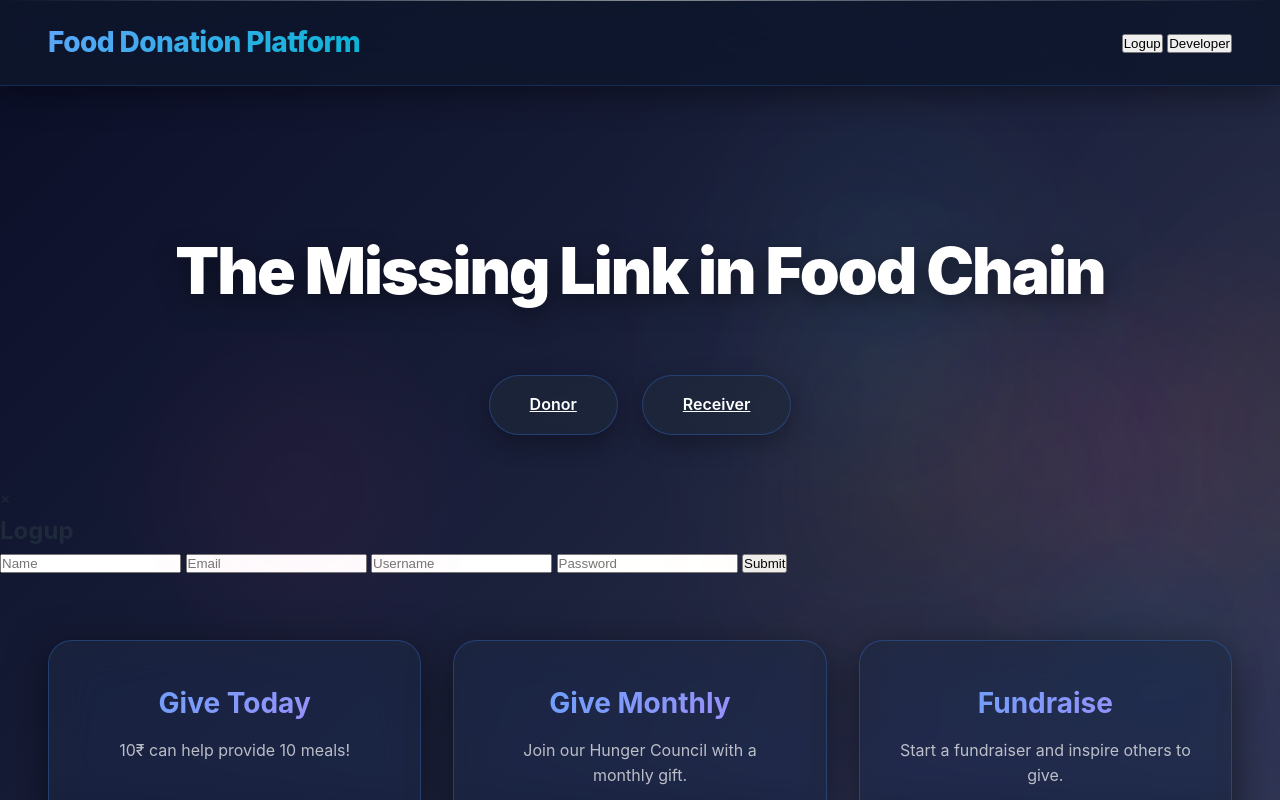
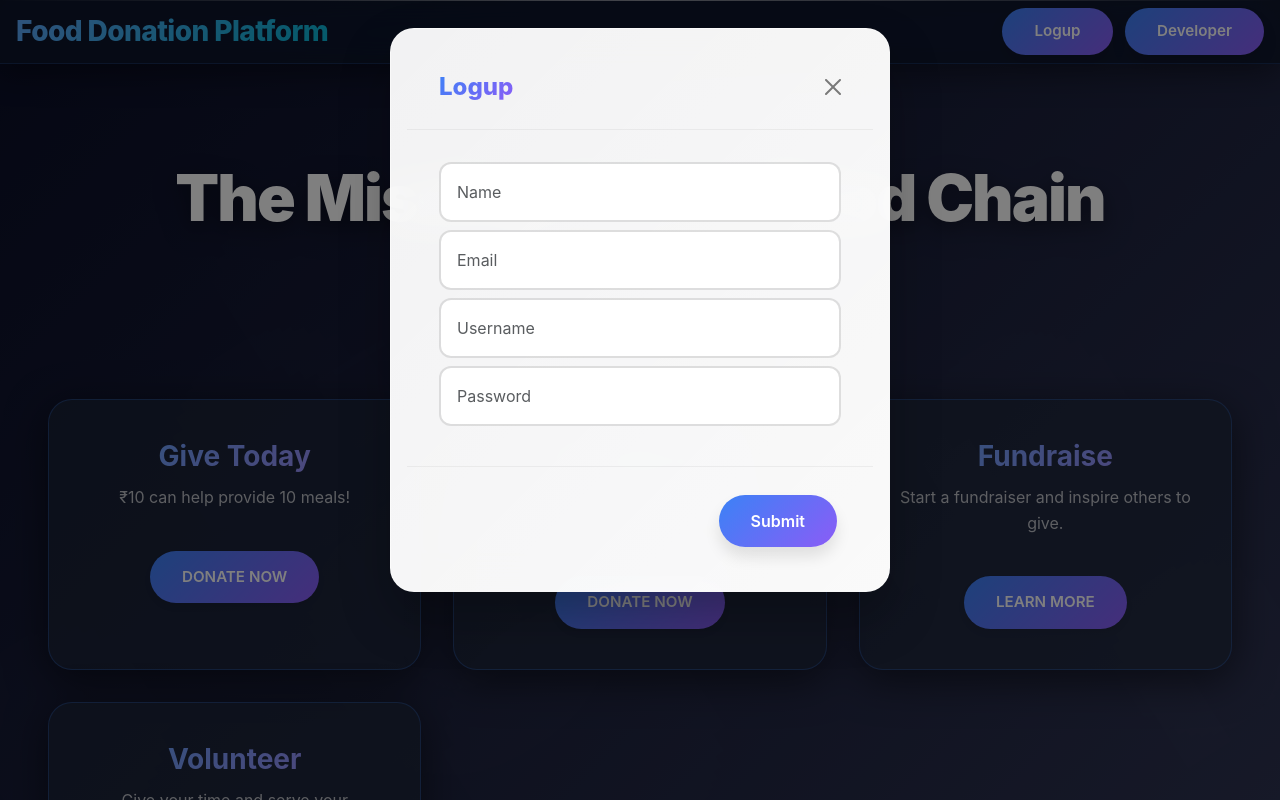
Before and after one commit to SiddharthKumar241/Food_Link, a website: page frontend/rajo.html in a window 1280 px wide. Both pictures are taken after a click on the button "Logup". Shown: the top 800 px of the page. Drawn offline with nearby package versions, Linux system fonts and the light colour scheme.

Commit message:
Update rajo.html

```diff
--- a/frontend/rajo.html
+++ b/frontend/rajo.html
@@ -1,93 +1,240 @@
 <!DOCTYPE html>
 <html lang="en">
-
 <head>
-  <meta charset="UTF-8">
+  <meta charset="UTF-8" />
   <meta name="viewport" content="width=device-width, initial-scale=1.0">
   <title>The Missing Link in Food Chain</title>
+
+  <!-- Bootstrap CSS -->
+  <link href="https://cdn.jsdelivr.net/npm/bootstrap@5.3.0/dist/css/bootstrap.min.css" rel="stylesheet" />
+
+  <!-- Animate.css -->
+  <link rel="stylesheet" href="https://cdnjs.cloudflare.com/ajax/libs/animate.css/4.1.1/animate.min.css"/>
+
+  <!-- Boxicons -->
+  <link href="https://unpkg.com/boxicons@2.1.4/css/boxicons.min.css" rel="stylesheet">
   <link rel="stylesheet" href="rajo.css">
-  <script>
-    document.addEventListener("DOMContentLoaded", () => {
-      const receiverBtn = document.getElementById('receiver-btn');
-      if (!receiverBtn) {
-        console.error("Receiver button with id 'receiver-btn' not found!");
-        return;
+  <!-- <style>
+    /* Base page styling */
+body {
+  margin: 0;
+  padding: 0;
+  background: linear-gradient(120deg, #fbc2eb, #a6c1ee);
+  overflow-x: hidden;
+  font-family: 'Segoe UI', sans-serif;
+  position: relative;
+  min-height: 100vh;
 }
 
-      receiverBtn.addEventListener('click', () => {
-        if (!navigator.geolocation) {
-          alert("Geolocation not supported by your browser.");
-          return;
+/* Floating glowing shapes */
+.background-animation .shape {
+  position: absolute;
+  opacity: 0.35;
+  filter: blur(5px) drop-shadow(0 0 10px rgba(255,255,255,0.6));
 }
 
-        navigator.geolocation.getCurrentPosition(async (pos) => {
-          const latitude = pos.coords.latitude;
-          const longitude = pos.coords.longitude;
+/* Shape sizes */
+.shape.small {
+  width: 20px;
+  height: 20px;
+  background: rgba(255,255,255,0.5);
+  border-radius: 50%;
+  animation: float1 6s infinite ease-in-out;
+}
 
-          const userId = "user123";
-          const name = "Receiver Name";
-          const role = "receiver";
+.shape.medium {
+  width: 40px;
+  height: 40px;
+  background: rgba(255,255,255,0.4);
+  border-radius: 50%;
+  animation: float2 9s infinite ease-in-out;
+}
 
-          try {
-            const response = await fetch('/store-location', {
-              method: 'POST',
-              headers: { 'Content-Type': 'application/json' },
-              body: JSON.stringify({ userId, name, latitude, longitude, role })
-            });
+.shape.large {
+  width: 60px;
+  height: 60px;
+  background: rgba(255,255,255,0.3);
+  border-radius: 50%;
+  animation: float3 12s infinite ease-in-out;
+}
 
-            const data = await response.json();
-            if (response.ok) {
-              window.location.href = `/results?lat=${latitude}&lon=${longitude}`;
-            } else {
-              alert("Error: " + data.error);
+/* Float animations */
+@keyframes float1 {
+  0%, 100% { transform: translateY(0) translateX(0); }
+  50% { transform: translateY(-20px) translateX(10px); }
 }
-          } catch (err) {
-            alert("Failed to store location: " + err.message);
+@keyframes float2 {
+  0%, 100% { transform: translateY(0) translateX(0); }
+  50% { transform: translateY(-35px) translateX(15px); }
 }
-        }, (err) => {
-          alert("Error fetching location: " + err.message);
-        });
-      });
-    });
-  </script>
+@keyframes float3 {
+  0%, 100% { transform: translateY(0) translateX(0); }
+  50% { transform: translateY(-50px) translateX(-20px); }
+}
 
+/* Navbar */
+.navbar {
+  padding: 1rem 2rem;
+  background: rgba(255, 255, 255, 0.15);
+  backdrop-filter: blur(12px);
+  display: flex;
+  justify-content: space-between;
+  align-items: center;
+  border-radius: 0 0 20px 20px;
+  box-shadow: 0 4px 20px rgba(0,0,0,0.1);
+}
+.navbar .logo {
+  font-size: 1.5rem;
+  font-weight: 700;
+  color: #fff;
+}
+.navbar button {
+  border: none;
+  background: #ff758c;
+  color: #fff;
+  padding: 0.5rem 1rem;
+  border-radius: 25px;
+  font-weight: 600;
+  transition: 0.3s;
+}
+.navbar button:hover {
+  background: #ff5a7a;
+}
+
+/* Title */
+.title {
+  text-align: center;
+  color: #fff;
+  font-size: 2.8rem;
+  font-weight: 700;
+  margin-top: 4rem;
+  text-shadow: 0 4px 10px rgba(0,0,0,0.3);
+}
+
+/* Buttons */
+.buttons {
+  display: flex;
+  justify-content: center;
+  gap: 2rem;
+  margin-top: 2rem;
+}
+.buttons .btn {
+  padding: 0.8rem 2rem;
+  border-radius: 30px;
+  background: rgba(255, 255, 255, 0.2);
+  color: #fff;
+  font-weight: 600;
+  backdrop-filter: blur(10px);
+  transition: 0.3s;
+  border: none;
+}
+.buttons .btn:hover {
+  transform: translateY(-3px);
+  background: rgba(255, 255, 255, 0.35);
+}
+
+/* Donation Boxes */
+.donation-options {
+  display: grid;
+  grid-template-columns: repeat(auto-fit, minmax(220px, 1fr));
+  gap: 1.5rem;
+  padding: 3rem;
+}
+.donation-box {
+  background: rgba(255, 255, 255, 0.15);
+  backdrop-filter: blur(12px);
+  border-radius: 15px;
+  padding: 1.5rem;
+  color: #fff;
+  text-align: center;
+  transition: 0.3s;
+  box-shadow: 0 4px 15px rgba(0,0,0,0.1);
+}
+.donation-box:hover {
+  transform: translateY(-5px);
+  background: rgba(255, 255, 255, 0.25);
+}
+.donation-box button {
+  margin-top: 1rem;
+  border: none;
+  padding: 0.5rem 1rem;
+  background: #6c63ff;
+  color: #fff;
+  border-radius: 25px;
+  transition: 0.3s;
+}
+.donation-box button:hover {
+  background: #5a52d8;
+}
+
+/* Footer */
+.footer {
+  background: rgba(0,0,0,0.6);
+  color: #fff;
+  text-align: center;
+  padding: 1rem;
+  position: absolute;
+  bottom: 0;
+  width: 100%;
+  font-size: 0.9rem;
+}
+
+/* Modal */
+.modal-content {
+  border-radius: 15px;
+  background: rgba(255, 255, 255, 0.9);
+}
+.btn-custom {
+    background: linear-gradient(45deg, #ff758c, #ff7eb3);
+    color: #fff;
+    border-radius: 25px;
+    padding: 0.5rem 1.2rem;
+    font-weight: 600;
+    border: none;
+    box-shadow: 0 4px 10px rgba(255,118,140,0.4);
+    transition: 0.3s;
+    cursor: pointer;
+    text-decoration: none;
+    display: inline-flex;
+    align-items: center;
+    justify-content: center;
+  }
+  .btn-custom:hover {
+    transform: scale(0.97);
+    text-decoration: none;
+    color: #fff;
+  }
+
+  </style> -->
 </head>
+<body>
 
-<body>
-  <div class="navbar">
+  <!-- Background Shapes -->
+  <div class="background-animation"></div>
+
+  <!-- Navbar -->
+<div class="navbar d-flex align-items-center justify-content-between px-3 py-2">
   <div class="logo">Food Donation Platform</div>
-    <div class="button-group">
-      <button class="logup-btn" onclick="openPopup()">Logup</button>
-      <button class="logup-btn" onclick="window.location.href='https://www.siddharthkumar.tech/'">Developer</button>
+  <div>
+    <button data-bs-toggle="modal" data-bs-target="#logupModal" class="btn btn-custom me-2">Logup</button>
+    <a href="https://www.siddharthkumar.tech/" target="_blank" rel="noopener noreferrer" class="btn btn-custom">Developer</a>
   </div>
 </div>
 
-  <div class="background-animation"></div>
-  <div class="main_box">
-    <div class="bold">
-      <div class="container">
-        <br><br>
-        <h1 class="title">The Missing Link in Food Chain</h1><br>
-        <div class="buttons">
-          <a href="./donor.html" class="btn donor-btn">Donor</a>
-          <a id="receiver-btn" class="btn receiver-btn" href="./Receiver.html">Receiver</a>
-        </div><br><br>
+  <!-- Title -->
+  <h1 class="title animate__animated animate__fadeInDown">The Missing Link in Food Chain</h1>
+
+  <!-- Main Buttons -->
+  <div class="buttons animate__animated animate__fadeInUp animate__delay-1s">
+    <a href="./donor.html" class="btn">Donor</a>
+    <button id="receiver-btn" class="btn">Receiver</button>
   </div>
-      <div class="popup-container" id="logupPopup">
-        <span class="close-btn" onclick="closePopup()">×</span>
-        <h2>Logup</h2>
-        <form id="logupForm">
-          <input type="text" id="name" placeholder="Name" required>
-          <input type="email" id="email" placeholder="Email" required>
-          <input type="text" id="username" placeholder="Username" required>
-          <input type="password" id="password" placeholder="Password" required>
-          <button type="submit">Submit</button>
-        </form>
-      </div>
-      <div class="donation-options">
+
+  <!-- Donation Options -->
+  <div class="donation-options animate__animated animate__fadeInUp animate__delay-2s">
     <div class="donation-box">
       <h3>Give Today</h3>
-          <p>10₹ can help provide 10 meals!</p>
+      <p>₹10 can help provide 10 meals!</p>
       <button>DONATE NOW</button>
     </div>
     <div class="donation-box">
@@ -106,62 +253,93 @@
       <button>GET STARTED</button>
     </div>
   </div>
-    </div>
-  </div>
 
+  <!-- Footer -->
   <div class="footer">
     <p>&copy; 2025 SARC LIMITED | All Rights Reserved.</p>
     <p>We bridge the gap between those in need and those who wish to make a difference.</p>
   </div>
 
+  <!-- Logup Modal -->
+  <div class="modal fade" id="logupModal" tabindex="-1">
+    <div class="modal-dialog">
+      <div class="modal-content p-3">
+        <div class="modal-header">
+          <h5 class="modal-title">Logup</h5>
+          <button type="button" class="btn-close" data-bs-dismiss="modal"></button>
+        </div>
+        <form id="logupForm">
+          <div class="modal-body">
+            <input type="text" id="name" class="form-control mb-2" placeholder="Name" required>
+            <input type="email" id="email" class="form-control mb-2" placeholder="Email" required>
+            <input type="text" id="username" class="form-control mb-2" placeholder="Username" required>
+            <input type="password" id="password" class="form-control mb-2" placeholder="Password" required>
+          </div>
+          <div class="modal-footer">
+            <button type="submit" class="btn btn-primary">Submit</button>
+          </div>
+        </form>
+      </div>
+    </div>
+  </div>
+
+  <!-- Bootstrap JS -->
+  <script src="https://cdn.jsdelivr.net/npm/bootstrap@5.3.0/dist/js/bootstrap.bundle.min.js"></script>
+
   <script>
-    function openPopup() {
-      document.getElementById("logupPopup").classList.add("active");
+    // Floating shapes
+    function createShapes() {
+      const shapes = ['circle', 'square', 'triangle'];
+      const container = document.querySelector('.background-animation');
+      for (let i = 0; i < 12; i++) {
+        const shape = document.createElement('div');
+        shape.classList.add('shape');
+        shape.style.top = Math.random() * 100 + 'vh';
+        shape.style.left = Math.random() * 100 + 'vw';
+        shape.style.width = shape.style.height = (20 + Math.random() * 50) + 'px';
+        shape.style.background = `rgba(255,255,255,${Math.random() * 0.3})`;
+        container.appendChild(shape);
       }
+    }
+    createShapes();
 
-    function closePopup() {
-      document.getElementById("logupPopup").classList.remove("active");
+    // Geolocation
+    document.getElementById('receiver-btn').addEventListener('click', () => {
+      if (!navigator.geolocation) return alert("Geolocation not supported.");
+      navigator.geolocation.getCurrentPosition(async (pos) => {
+        const { latitude, longitude } = pos.coords;
+        const userId = "user123", name = "Receiver Name", role = "receiver";
+        try {
+          const res = await fetch('/store-location', {
+            method: 'POST',
+            headers: { 'Content-Type': 'application/json' },
+            body: JSON.stringify({ userId, name, latitude, longitude, role })
+          });
+          const data = await res.json();
+          if (res.ok) window.location.href = `/results?lat=${latitude}&lon=${longitude}`;
+          else alert("Error: " + data.error);
+        } catch (err) {
+          alert("Failed: " + err.message);
         }
+      }, (err) => alert("Error: " + err.message));
+    });
 
-    document.getElementById("logupForm")?.addEventListener("submit", function (event) {
-      event.preventDefault();
-
+    // Form submit
+    document.getElementById('logupForm').addEventListener('submit', async (e) => {
+      e.preventDefault();
       const name = document.getElementById("name").value;
       const email = document.getElementById("email").value;
       const username = document.getElementById("username").value;
       const password = document.getElementById("password").value;
-
-      fetch('/register', {
+      const res = await fetch('/register', {
         method: 'POST',
         headers: { 'Content-Type': 'application/json' },
         body: JSON.stringify({ name, email, username, password })
-      }).then(response => response.json())
-        .then(data => {
+      });
+      const data = await res.json();
       alert(data.message);
-          closePopup();
+      bootstrap.Modal.getInstance(document.getElementById('logupModal')).hide();
     });
-    });
-
-    function createShapes() {
-      const shapes = ['circle', 'square', 'triangle', 'pentagon', 'hexagon', 'star'];
-      const animationContainer = document.querySelector('.background-animation');
-
-      for (let i = 0; i < 15; i++) {
-        let shapeDiv = document.createElement('div');
-        let shapeType = shapes[Math.floor(Math.random() * shapes.length)];
-        shapeDiv.classList.add('shape', shapeType);
-        shapeDiv.style.top = Math.random() * 100 + 'vh';
-        shapeDiv.style.left = Math.random() * 100 + 'vw';
-        shapeDiv.style.animationDuration = (5 + Math.random() * 5) + 's';
-        shapeDiv.style.setProperty('--x', (Math.random() * 2 - 1).toFixed(2));
-        shapeDiv.style.setProperty('--y', (Math.random() * 2 - 1).toFixed(2));
-        animationContainer.appendChild(shapeDiv);
-      }
-    }
-
-    createShapes();
   </script>
-
 </body>
-
 </html>
```
Lines whose indentation alone changed are shown as unchanged.
